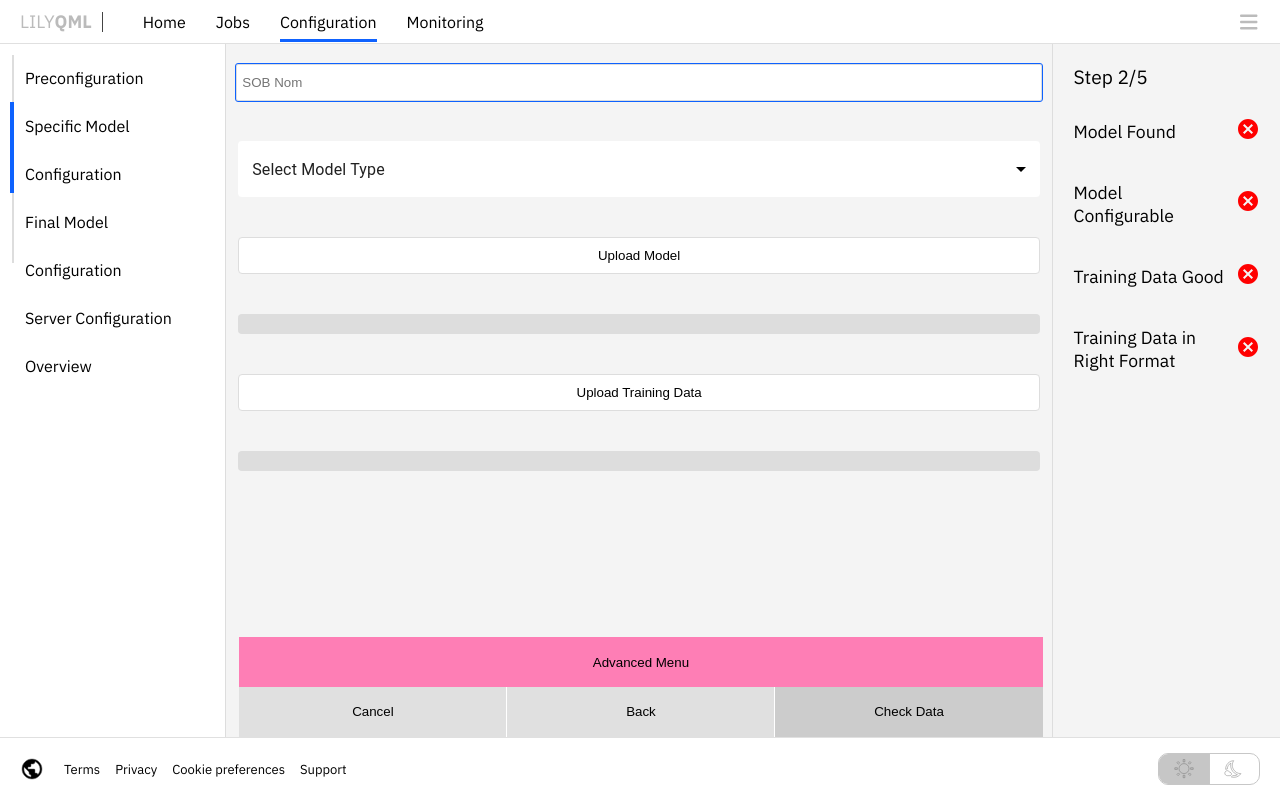
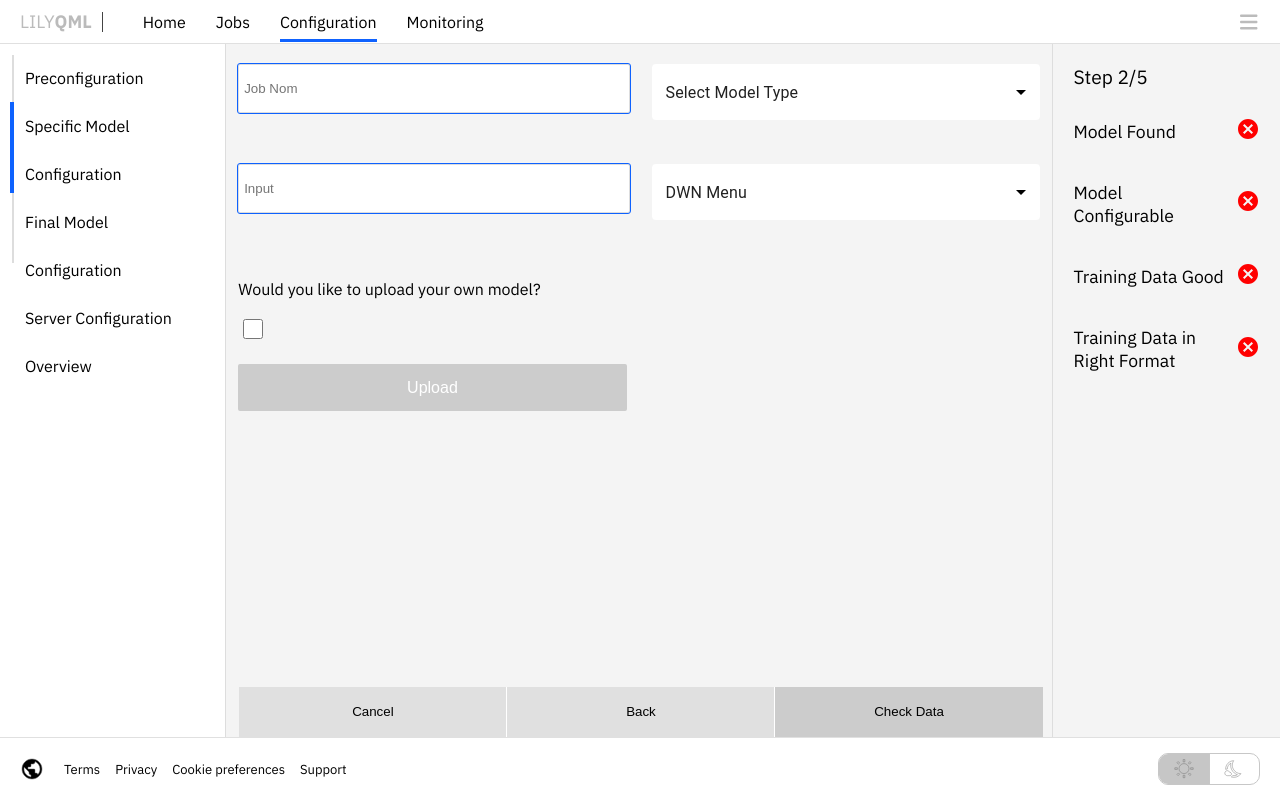
Before and after one commit to xleonplayz/LILYUI, a Next.js app: page /lab/configuration in a window 1280 px wide. Both pictures are taken after a click on the button "Next". Built offline with nearby package versions, Linux system fonts and the light colour scheme.

Commit message:
config-step2-new

```diff
--- a/app/globals.css
+++ b/app/globals.css
@@ -44,3 +44,57 @@ margin-bottom: 0px !important;
 .btn-div{
   justify-content: flex-end;
 }
+
+
+/*  */
+
+
+.inputField{
+  width: 47%;
+  margin:0px;
+  padding:0px;
+  height: 100px;
+
+}
+.selectmenufield{
+  width: 47%;
+  margin:0px;
+  padding:0px;
+
+  height: 100px;
+}
+
+
+.Spinner{
+  width: 47%;
+  margin:0px;
+  padding:0px;
+
+  height: 30px;
+  align-items: center;
+  justify-content: center;
+}
+.inputFieldCheck{
+  width: 47%;
+  margin:0px;
+  padding:0px;
+
+  height: 30px;
+
+}
+
+
+.inputcheck{
+
+  /* padding:40px; */
+margin:20px 5px;
+  width:20px;
+  height:20px
+}
+
+.spinner{
+
+  align-items: center;
+  justify-content: center;
+
+}
--- a/app/lab/configuration/page.tsx
+++ b/app/lab/configuration/page.tsx
@@ -158,8 +158,10 @@ const RightSide = styled.div`
 `;
 
 const CustomSelect = styled(Select)`
-  width: 97%;
+  width: 100%;
   margin: 20px auto;
+
+  // height:0px;
   display: inline-block;
   // margin-right: 10px;
   font-size: 0.87rem;
@@ -193,6 +195,8 @@ const CustomSelect = styled(Select)`
 `;
 
 const CustomMenuItem = styled(MenuItem)`
+
+  // height:40px;
   background-color: ${({ theme, selected }) => (theme === 'dark' ? (selected ? '#2b3236' : '#21272a') : '#fff')};
   color: ${({ theme }) => (theme === 'dark' ? '#fff' : '#000')};
   &:hover {
@@ -207,15 +211,23 @@ const CustomMenuItem = styled(MenuItem)`
 `;
 
 const InputField = styled.input`
-  width: 96%;
-  padding: 10px 5px;
-  margin-bottom: 20px;
+  width: 99%;
+  height:47px;
+  padding:0px ;
+  padding-left:5px;
+  // margin: 20px;
   border-radius: 2px;
+   margin: 20px auto;
   border: 1px solid ${({ theme }) => (theme === 'dark' ? '#444' : '#ddd')};
   background-color: ${({ theme }) => (theme === 'dark' ? '#2a2a2a' : '#fff')};
   color: ${({ theme }) => (theme === 'dark' ? '#fff' : '#000')};
   outline: ${({ theme }) => (theme === 'dark' ? 'none' : '1px solid #0e62fe')};
-  margin: 20px auto;
+
+  .inputcheck{
+   width:50px;
+  // margin:20px 0px;
+  }
+
 `;
 
 const UploadButton = styled.button`
@@ -487,6 +499,56 @@ const ResourceItem = styled.div`
   }
 `;
 
+const Step2 = styled.div`
+  display: flex;
+  justify-content: space-around;
+  align-items: center;
+  // div{
+  // width:50%;
+  // }
+ .spinner {
+ margin-left:50%;
+    border: 4px solid rgba(0, 0, 0, 0.1);
+    border-left-color: #0070f3;
+    border-radius: 50%;
+    width: 30px;
+    height: 30px;
+    animation: spin 1s linear infinite;
+    align-item:center;
+    justify-content:center;
+  }
+
+  @keyframes spin {
+    0% {
+      transform: rotate(0deg);
+    }
+    100% {
+      transform: rotate(360deg);
+    }
+  }
+
+`;
+
+
+const UploadButtonStep2 = styled.button`
+
+  background-color: ${({  theme }) => (  theme === 'dark' ? '#444' : '#ccc')};
+    width: 100%;
+  height:47px;
+  // padding:0px 5px;
+  // margin: 20px;
+  border-radius: 2px;
+   margin: 20px auto;
+  border: none;
+  color: #fff;
+  cursor: pointer;
+  font-size: 1rem;
+  text-align: center;
+
+  &:hover {
+    background-color: rgba(0, 112, 243, 0.1);
+  }
+`;
 const Line = styled.hr`
   width: 100%;
   border: 0;
@@ -696,6 +758,21 @@ export default function HomePage() {
       setSelectedResource(item);
     }
   };
+  const [isLoading, setIsLoading] = useState(false);
+
+  const handleUpload = () => {
+      setIsLoading(true);
+      // Simulate a network request
+      setTimeout(() => {
+          setIsLoading(false);
+          alert('Upload complete');
+      }, 2000);
+  };
+
+  const [isModelUpload, setIsModelUpload] = useState(false);
+  const handleCheckboxChange = (e) => {
+    setIsModelUpload(e.target.checked);
+  };
 
   const isFormComplete = isModelTypeSelected && isModelUploaded && isTrainingDataUploaded;
 
@@ -820,14 +897,18 @@ export default function HomePage() {
 
           {step === 2 && (
             <>
+            <Step2 style={{display:"flex",width:'100%'}}>
+              <div className='inputField'>
               <InputField
                 theme={theme}
-                placeholder="SOB Nom"
+                placeholder="Job Nom"
                 value={sobNom}
                 onChange={(e) => setSobNom(e.target.value)}
                 onBlur={checkAvailability}
               />
               <div className="available-not">{availability}</div>
+              </div>
+              <div className='selectmenufield'>
               <CustomSelect
                 value={modelType}
                 onChange={handleDropdownChange}
@@ -842,7 +923,110 @@ export default function HomePage() {
                 <CustomMenuItem value="type1" theme={theme}>Type 1</CustomMenuItem>
                 <CustomMenuItem value="type2" theme={theme}>Type 2</CustomMenuItem>
               </CustomSelect>
-              <UploadButton theme={theme} onClick={handleOpenModal}>
+              </div>
+              </Step2>
+
+
+
+            <Step2 style={{display:"flex",width:'100%'}}>
+              <div className='inputField'>
+              <InputField
+                theme={theme}
+                placeholder="Input"
+                value={sobNom}
+                onChange={(e) => setSobNom(e.target.value)}
+                onBlur={checkAvailability}
+              />
+              {/* <div className="available-not">{availability}</div> */}
+              </div>
+              <div className='selectmenufield'>
+              <CustomSelect
+                value={modelType}
+                onChange={handleDropdownChange}
+                displayEmpty
+                input={<OutlinedInput />}
+                renderValue={(selected) => selected || 'DWN Menu'}
+                theme={theme}
+              >
+                <CustomMenuItem value="" theme={theme} disabled>
+                  Select Model Type
+                </CustomMenuItem>
+                <CustomMenuItem value="type1" theme={theme}>Type 1</CustomMenuItem>
+                <CustomMenuItem value="type2" theme={theme}>Type 2</CustomMenuItem>
+              </CustomSelect>
+              </div>
+              </Step2>
+
+
+
+
+            <Step2 style={{display:"flex",width:'100%'}}>
+            {/* <Step2Wrapper> */}
+            <div className="inputFieldCheck">
+        <div>Would you like to upload your own model?</div>
+        <label>
+          <input
+          className='inputcheck'
+            type="checkbox"
+            checked={isModelUpload}
+            onChange={handleCheckboxChange}
+          />
+          {/* Yes */}
+        </label>
+      </div>
+
+              <div className='selectmenufield'></div>
+              </Step2>
+
+
+            {/* <Step2 style={{display:"flex",width:'100%'}}>
+              <div className='inputField'>
+              <InputField
+                theme={theme}
+                placeholder="SOB Nom"
+                value={sobNom}
+                onChange={(e) => setSobNom(e.target.value)}
+                onBlur={checkAvailability}
+              />
+              </div>
+              <div className='selectmenufield'>
+              <CustomSelect
+                value={modelType}
+                onChange={handleDropdownChange}
+                displayEmpty
+                input={<OutlinedInput />}
+                renderValue={(selected) => selected || 'Select Model Type'}
+                theme={theme}
+              >
+                <CustomMenuItem value="" theme={theme} disabled>
+                  Select Model Type
+                </CustomMenuItem>
+                <CustomMenuItem value="type1" theme={theme}>Type 1</CustomMenuItem>
+                <CustomMenuItem value="type2" theme={theme}>Type 2</CustomMenuItem>
+              </CustomSelect>
+              </div>
+              </Step2> */}
+
+
+
+
+            <Step2 style={{display:"flex",width:'100%'}}>
+            {/* <Step2Wrapper> */}
+      <div className="inputField">
+      <UploadButtonStep2 theme={theme} onClick={handleUpload}>
+          Upload
+        </UploadButtonStep2>
+      </div>
+      <div className="Spinner">
+        {isLoading ? (
+          <div className="spinner"></div>
+        ) : (
+          ''
+        )}
+      </div>
+              </Step2>
+              {/* </div> */}
+              {/* <UploadButton theme={theme} onClick={handleOpenModal}>
                 Upload Model
               </UploadButton>
               <ProgressBar theme={theme}>
@@ -854,7 +1038,8 @@ export default function HomePage() {
               <ProgressBar theme={theme}>
                 <Progress theme={theme} progress={isTrainingDataUploaded ? 100 : 0} />
               </ProgressBar>
-              <AdvancedMenuButton theme={theme}>Advanced Menu</AdvancedMenuButton>
+
+              <AdvancedMenuButton theme={theme}>Advanced Menu</AdvancedMenuButton> */}
 
 
 
```
